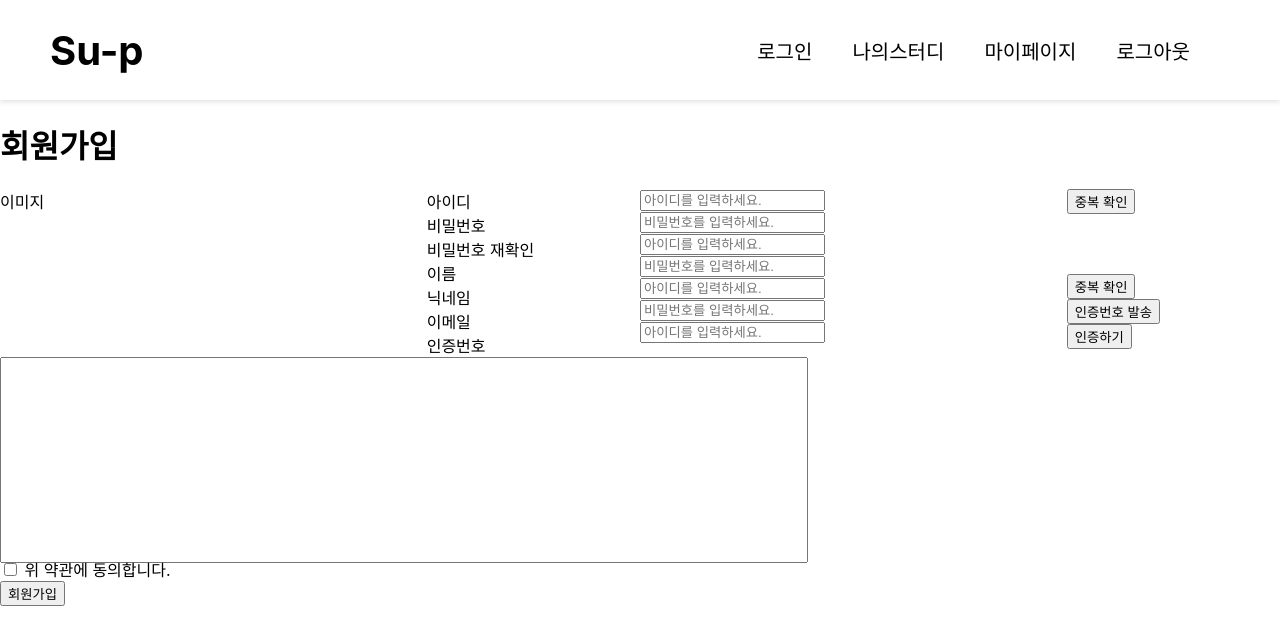
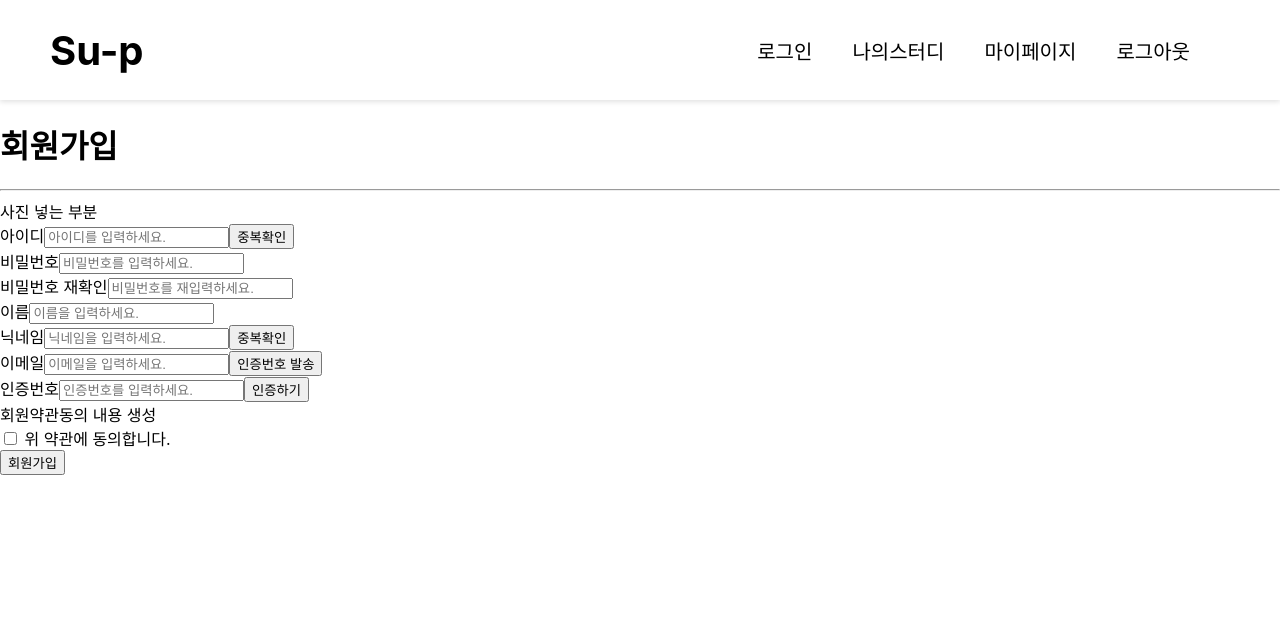
Before and after one commit to seoyeonDev/Su-p, a React (Create React App) app in the folder Frontend/: page /join in a window 1280 px wide. Shown: the top 644 px of the page. Built offline with nearby package versions, Linux system fonts and the light colour scheme.

Commit message:
#194 : 김혜원 : member join : member id 중복 체크 및 비밀번호 일치 여부 확인

```diff
--- a/Frontend/src/pages/member/Join.js
+++ b/Frontend/src/pages/member/Join.js
@@ -1,101 +1,116 @@
-import React, {Component} from 'react';
+import React, { useState } from 'react';
 import axios from 'axios';
 import '../../styles/components/Member.css';
 
 
-class Join extends Component {
-    idChk = () => {
-        axios.post('/idCheck')
-            .then(() => {
-                console.log('idchk 성공')
-            });
+function Join() {
+    const [userId, setUserId] = useState('');
+    const [idCheckMsg, setIdCheckMsg] = useState('');
+    const [password, setPassword] = useState('');
+    const [checkPassword, setCheckPassword] = useState('');
+    const [passwordCheckMsg, setPasswordCheckMsg] = useState('');
 
+    // id 체크
+    const idChk = async () => {
+        try {
+            const response = await axios.get(`/member/checkId/${userId}`);
+            if (response.data === 0) {
+                setIdCheckMsg('사용 가능한 아이디입니다.');
+            } else if (response.data === 1) {
+                setIdCheckMsg('사용 중인 아이디입니다.');
+            }
+        } catch (error) {
+            console.error(error);
+        }
     };
 
-    join = () => {
-        axios.post('/join')
-            .then(() => {
-                console.log('회원가입 성공')
-            });
-
+    // 비밀번호 입력
+    const handlePasswordChange = (e) => {
+        setPassword(e.target.value);
     };
 
-    nickNameChk = () => {
-        axios.post('/join')
-            .then(() => {
-                console.log('닉네임 이메일 전송')
-            });
-
+    // 비밀번호 확인
+    const handleCheckPasswordChange = (e) => {
+        setCheckPassword(e.target.value);
+        console.log("password:"+password);
+        console.log("e.target.value:"+e.target.value);
+        if (e.target.value !== password) {
+            setPasswordCheckMsg('비밀번호가 일치하지 않습니다.');
+        } else {
+            setPasswordCheckMsg('비밀번호가 일치합니다.');
+        }
     };
 
-    emailChk = () => {
-        axios.post('/join')
-            .then(() => {
-                console.log('닉네임 확인 성공')
-            });
+    return (
+        <div className="content-container">
+            <div className="content">
+                <h1>회원가입</h1>
+                <hr />
 
-    };
+                <div>
+                    {/* 이미지 */}
+                    <div className={"img"} id={"img"}>사진 넣는 부분</div>
 
-    emailCodeChk = () => {
-        axios.post('/join')
-            .then(() => {
-                console.log('회원가입 성공')
-            });
+                    {/* 가입란 */}
+                    <div>
+                        <div>
+                            <label>아이디</label>
+                            <input id="user_id" name={userId} type="text" placeholder={"아이디를 입력하세요."} onChange={(e) => setUserId(e.target.value)} />
+                            <button type="button" onClick={idChk}>중복확인</button>
+                            <div>{idCheckMsg}</div>
 
-    };
-
-    render() {
-        return (
-            <div>
-                <h1>회원가입</h1>
-
-                <div name={"join"} id={"join-template"} >
-                    <div className={"img"} id={"img"}>
-                        이미지
-                    </div>
-                    <div id={"join-name"}>
-                        아이디             <br/>
-                        비밀번호            <br/>
-                        비밀번호 재확인        <br/>
-                        이름              <br/>
-                        닉네임             <br/>
-                        이메일             <br/>
-                        인증번호            <br/>
+                            {/* onclick="idChk()" 가 아니라 onClick={idChk} 라고 해야 한대  */}
+                        </div>
+                        <div>
+                            <label>비밀번호</label>
+                            <input id="password" name={"password"} type="password" placeholder={"비밀번호를 입력하세요."} value={password} onChange={handlePasswordChange} />
+                        </div>
+                        <div>
+                            <label>비밀번호 재확인</label>
+                            <input id="check-password" name={"checkPassword"} type="text" placeholder={"비밀번호를 재입력하세요."} value={checkPassword} onChange={handleCheckPasswordChange} />
+                            <div>{passwordCheckMsg}</div>
+                        </div>
+                        <div>
+                            <label>이름</label>
+                            <input name={"name"} type="text" placeholder={"이름을 입력하세요."} />
+                        </div>
+                        <div>
+                            <label>닉네임</label>
+                            <input name={"nickname"} type="text" placeholder={"닉네임을 입력하세요."} />
+                            <button type="button">중복확인</button>
+                        </div>
+                        <div>
+                            <label>이메일</label>
+                            <input name={"email"} type="text" placeholder={"이메일을 입력하세요."} />
+                            <button type="button">인증번호 발송</button>
+                        </div>
+                        <div>
+                            <label>인증번호</label>
+                            <input name={"verificationCode"} type="text" placeholder={"인증번호를 입력하세요."} />
+                            <button type="button">인증하기</button>
+                        </div>
 
                     </div>
-                    <div id={"join-input"}>
-                        <input name={"id"} type="text" placeholder={"아이디를 입력하세요."}/><br/>
-                        <input name={"password"} type="password" placeholder={"비밀번호를 입력하세요."}/><br/>
-                        <input name={"passwordCheck"} type="text" placeholder={"아이디를 입력하세요."}/><br/>
-                        <input name={"name"} type="password" placeholder={"비밀번호를 입력하세요."}/><br/>
-                        <input name={"nickName"} type="text" placeholder={"아이디를 입력하세요."}/><br/>
-                        <input name={"email"} type="password" placeholder={"비밀번호를 입력하세요."}/><br/>
-                        <input name={"emailChkCode"} type="text" placeholder={"아이디를 입력하세요."}/><br/>
 
+                    {/* 회원 약관 내용 및 체크 */}
+                    <div>
+                        <div>
+                            회원약관동의 내용 생성
+                        </div>
+                        <div>
+                            <input id={"joinChkbox"} type={"checkbox"} /> 위 약관에 동의합니다.
+                        </div>
                     </div>
-                    <div name={"join"} id={"join-button"}>
-                        <button type={"button"} onClick={this.idChk}>중복 확인</button><br/>
-                        <br/>
-                        <br/>
-                        <br/>
-                        <button type={"button"} onClick={this.nickNameChk}>중복 확인</button><br/>
-                        <button type={"button"} onClick={this.emailChk}>인증번호 발송</button><br/>
-                        <button type={"button"} onClick={this.emailCodeChk}>인증하기</button><br/>
+
+                    <div>
+                        <button>회원가입</button>
                     </div>
                 </div>
-                <div id={"joinAgreeChk"}>
-                    <input id="joinAgreeChk" type={"textarea"}/> <br/>
-                </div>
-                <div>
-                    <input id={"joinChkbox"} type={"checkbox"}/> 위 약관에 동의합니다.
+            </div>
 
-                </div>
-                <div name={"join"}>
-                    <button type={"button"} onClick={this.join}>회원가입</button>
-                </div>
-            </div>
-        );
-    }
+        </div>
+    );
+
 }
 
 export default Join;
```
